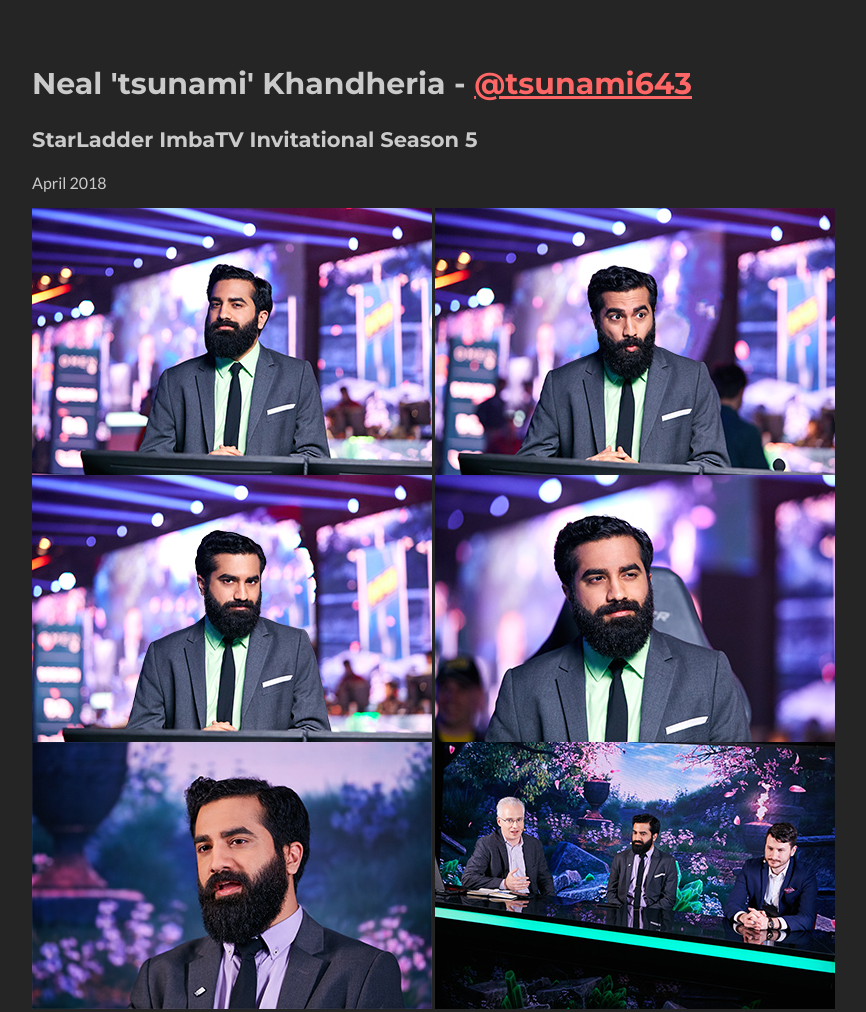
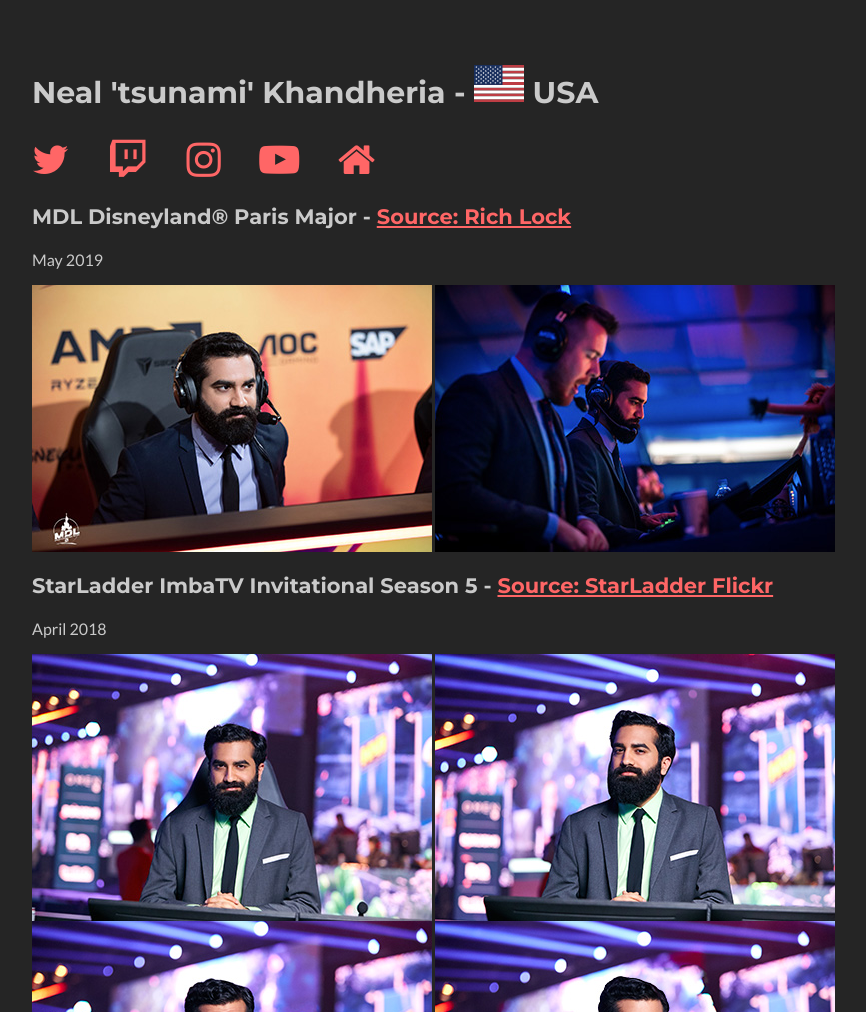
Before and after one commit to tsunami643/about, a plain HTML site: page index.html in a window 1280 px wide. Shown: the top 1012 px of the page, without its empty margins (96-962 px from the left). Drawn offline with nearby package versions, Linux system fonts and the light colour scheme.

Commit message:
new pics

```diff
--- a/index.html
+++ b/index.html
@@ -8,17 +8,41 @@
 	<link rel="stylesheet" href="./css/jquery.fancybox.min.css" />
 	<link rel="stylesheet" href="./css/fancybox-demo.css" />
 	<link rel="shortcut icon" href="https://howdoiplay.com/assets/media/icons/favicon.ico">
+	<link href="//maxcdn.bootstrapcdn.com/font-awesome/4.7.0/css/font-awesome.min.css" rel="stylesheet">
 </head>
 <body>
-	<h2>Neal 'tsunami' Khandheria - <a href="https://twitter.com/tsunami643">@tsunami643</a></h2>
+	<h2>Neal 'tsunami' Khandheria - <img src="./images/usflag.svg" width=50> USA</h2>
+	<p style ="font-size:40px; margin:0;">
+		<a href="https://twitter.com/tsunami643"><i class="fa fa-twitter"></i></a>&nbsp;&nbsp;&nbsp;&nbsp;
+		<a href="https://twitch.tv/tsunami643"><i class="fa fa-twitch"></i></a>&nbsp;&nbsp;&nbsp;&nbsp;
+		<a href="https://instagram.com/tsunami643"><i class="fa fa-instagram"></i></a>&nbsp;&nbsp;&nbsp;&nbsp;
+		<a href="https://youtube.com/tsunami643"><i class="fa fa-youtube-play"></i></a>&nbsp;&nbsp;&nbsp;&nbsp;
+		<a href="https://howdoiplay.com"><i class="fa fa-home"></i></a>&nbsp;&nbsp;&nbsp;&nbsp;
+	</p>
+<h3>MDL Disneyland® Paris Major - <a href="https://twitter.com/richlockphoto">Source: Rich Lock</a></h3>
+<p>
+	May 2019
+</p>
 
-<h3>StarLadder ImbaTV Invitational Season 5</h3>
+<p>
+		<a href="./images/tsunamiMDL1.jpg" data-fancybox="images">
+  	  <img src="./images/tsunamiMDL1t.jpg" />
+		</a>
+		<a href="./images/tsunamiMDL2.jpg" data-fancybox="images">
+  	  <img src="./images/tsunamiMDL2t.jpg" />
+		</a>
+</p>
 
+<h3>StarLadder ImbaTV Invitational Season 5 - <a href="https://www.flickr.com/people/starladder/">Source: StarLadder Flickr</a></h3>
 <p>
   April 2018
 </p>
 
 <p>
+	<a href="./images/tsunamiSL0.jpg" data-fancybox="images">
+  	  <img src="./images/tsunamiSL0t.jpg" />
+	</a>
+
   <a href="./images/tsunamiSL1.jpg" data-fancybox="images">
       <img src="./images/tsunamiSL1t.jpg" />
   </a>
```
Also changed, not shown: images/tsunamiMDL1.jpg (added), images/tsunamiMDL1t.jpg (added), images/tsunamiMDL2t.jpg (added), images/tsunamiSL0t.jpg (added), images/usflag.svg (added), 2 other files.
